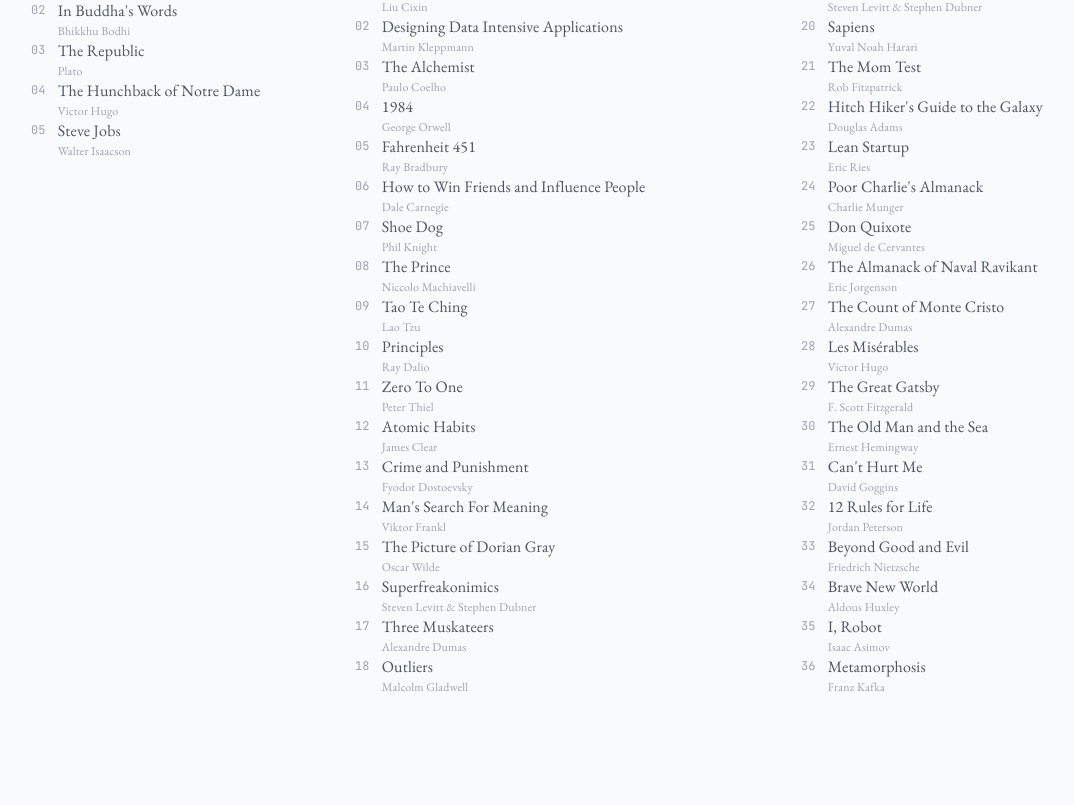
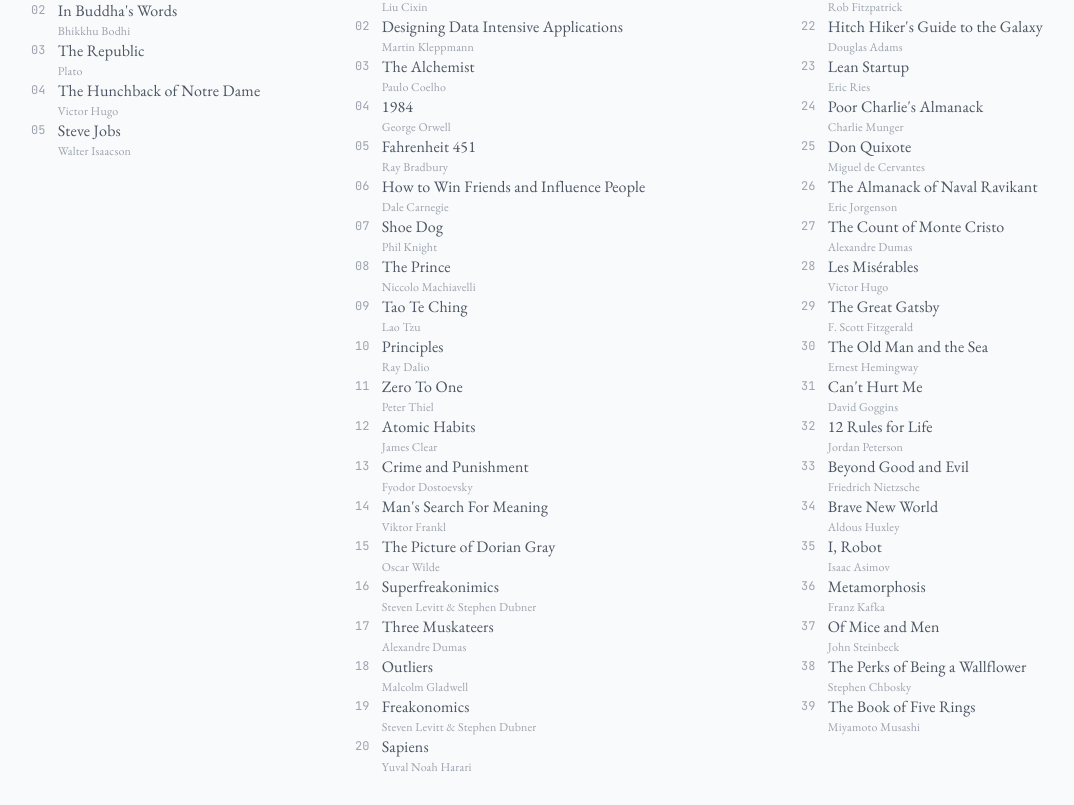
Before and after one commit to DavidBShan/WebsiteV2, a Next.js app: page /reading in a window 1280 px wide. Shown: the part 243-1048 px from the top of the page, without its empty margins (33-1107 px from the left). Before the commit the page ends 968 px from the top, so only its background shows below. Built offline with nearby package versions, Linux system fonts and the light colour scheme.

Commit message:
add Of Mice and Men, The Perks of Being a Wallflower, and The Book of Five Rings to finished list
Co-Authored-By: Claude Opus 4.6 <noreply@anthropic.com>

```diff
--- a/app/reading/page.tsx
+++ b/app/reading/page.tsx
@@ -48,6 +48,9 @@ const finished = [
   { title: "Brave New World", author: "Aldous Huxley" },
   { title: "I, Robot", author: "Isaac Asimov" },
   { title: "Metamorphosis", author: "Franz Kafka" },
+  { title: "Of Mice and Men", author: "John Steinbeck" },
+  { title: "The Perks of Being a Wallflower", author: "Stephen Chbosky" },
+  { title: "The Book of Five Rings", author: "Miyamoto Musashi" },
 ];
 
 export default function Reading() {
```
